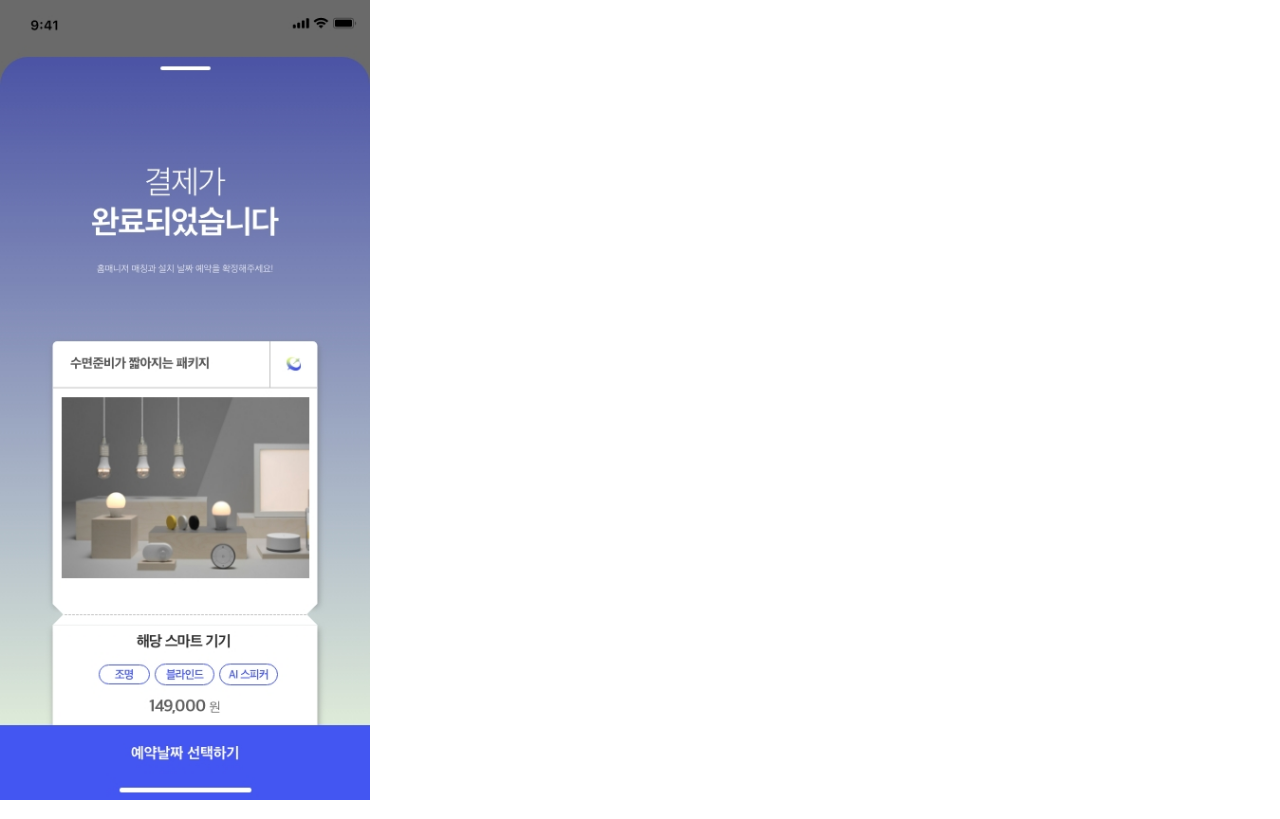
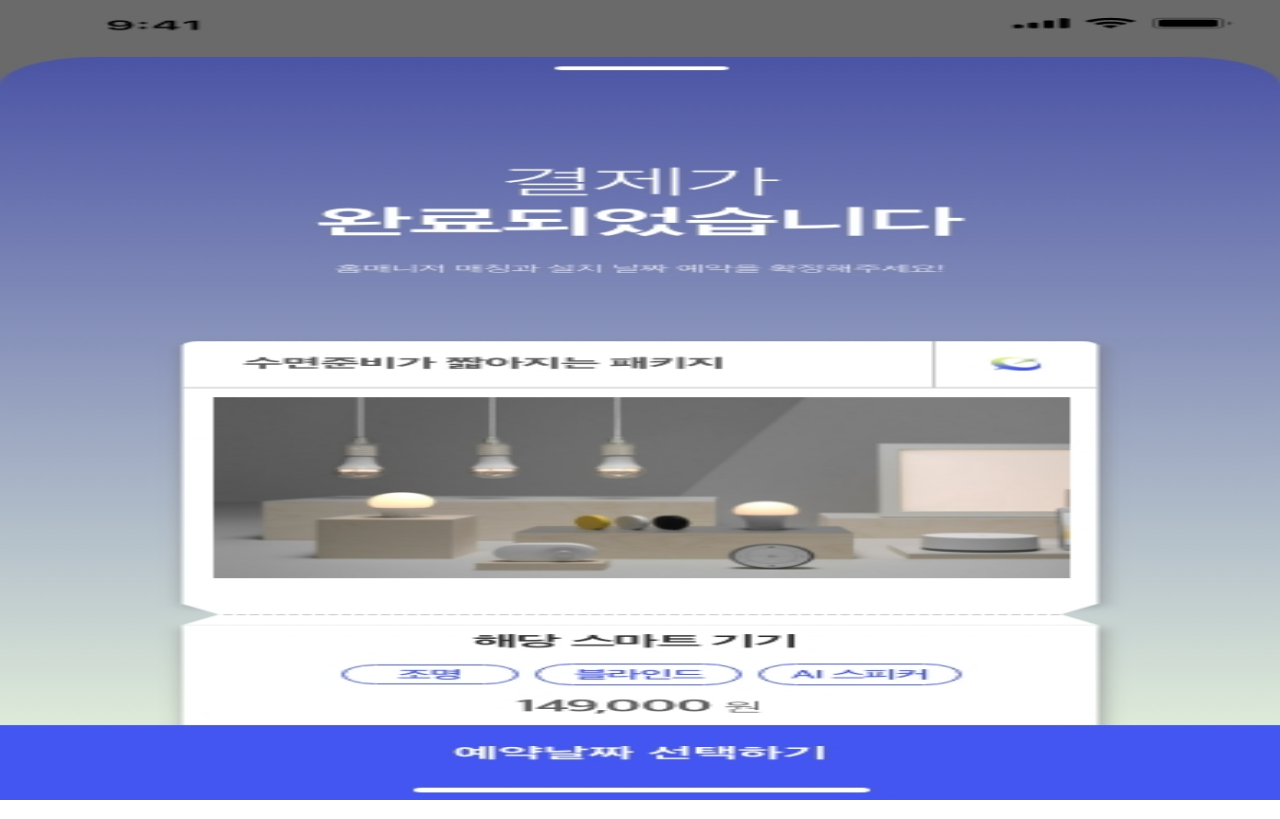
Before and after one commit to asooso1/mini-project-1, a plain HTML site: page index.html in a window 1280 px wide. Drawn offline with Linux system fonts and the light colour scheme.

Commit message:
img update

```diff
--- a/index.html
+++ b/index.html
@@ -54,9 +54,11 @@
       height: 100vh;
     }
     .image-fluid {
+      position: relative;
+      width: 100vw;
       max-width: 100%;
       max-height: 100%;
-      object-fit: cover;
+      object-fit: fill;
     }
   </style>
 </head>
```
